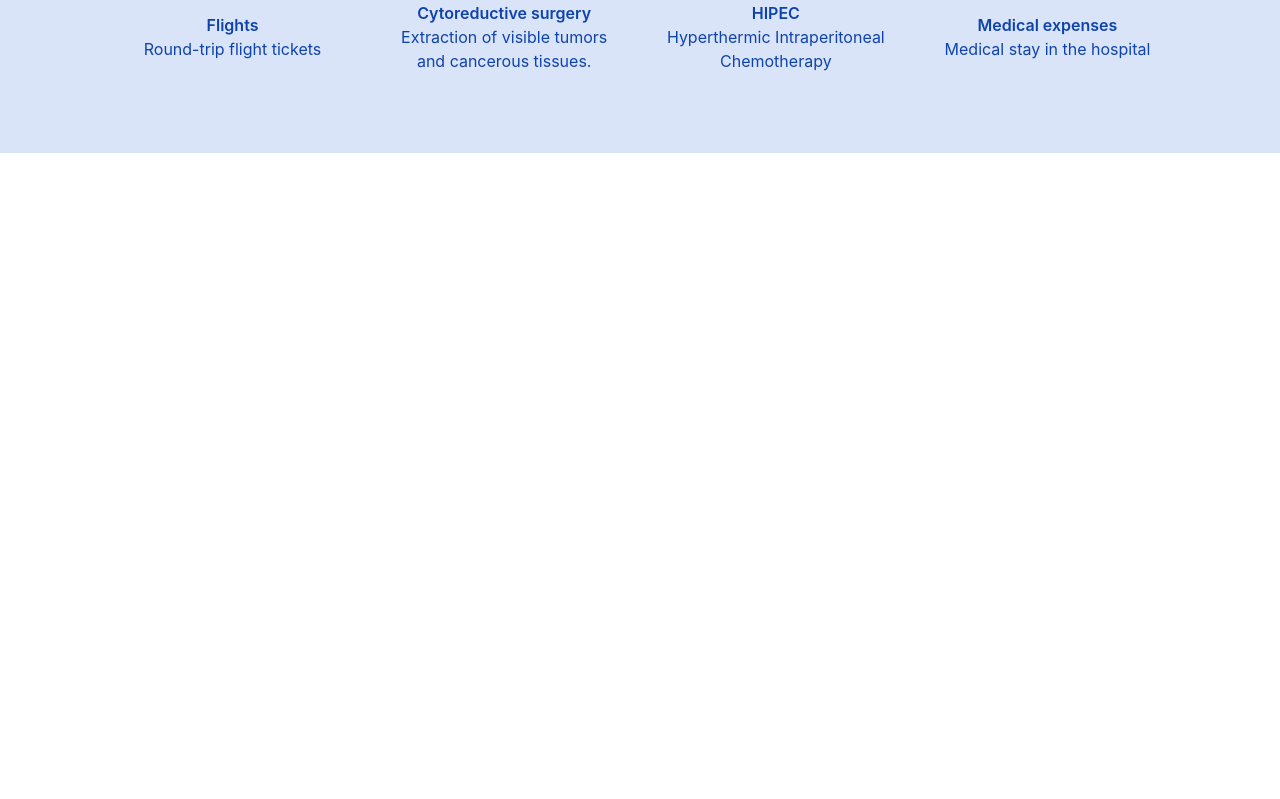
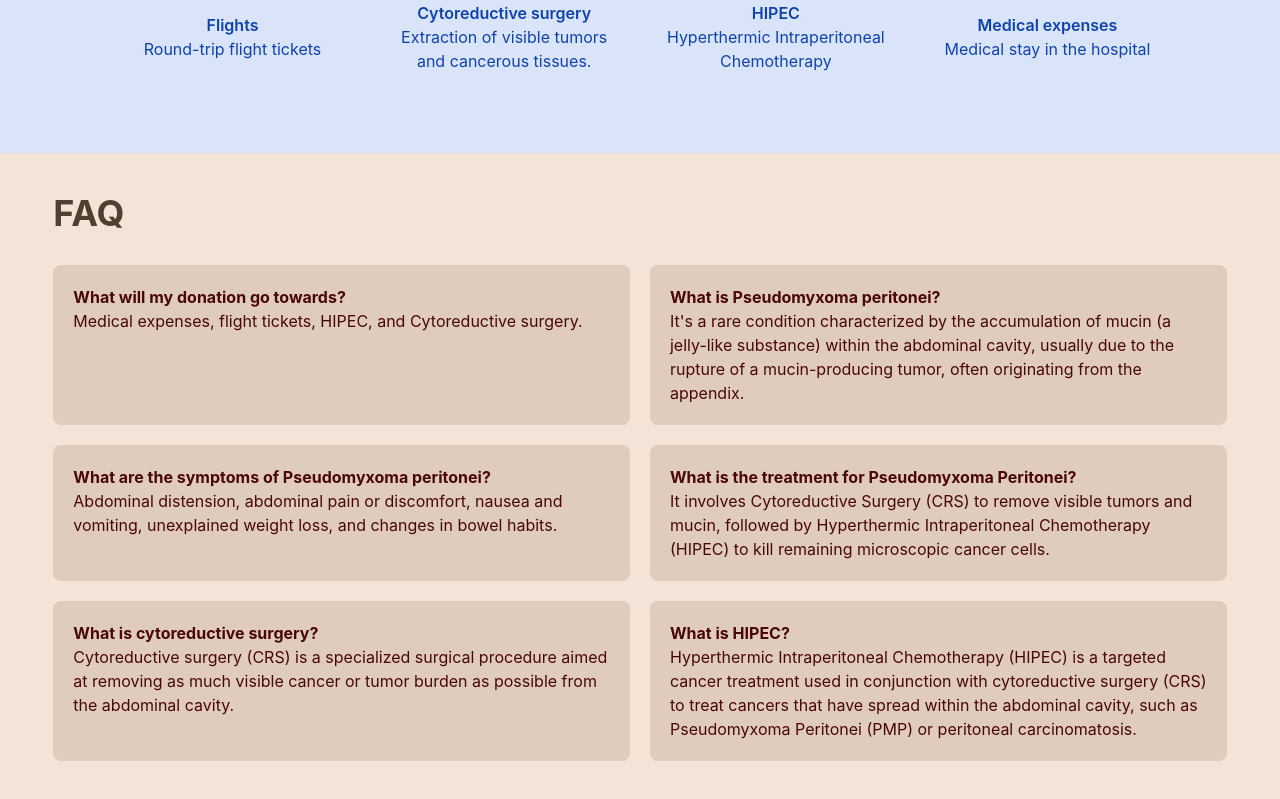
Before and after one commit to enriqueajin/save-telma, a React (Vite) app: page / in a window 1280 px wide. Shown: the part 1851-2650 px from the top of the page. Before the commit the page ends 2004 px from the top, so only its background shows below. Built offline with nearby package versions, Linux system fonts and the light colour scheme.

Commit message:
create questionList object containing FAQ. Create Question reusable item. Create QuestionList to map the questionList and create one Question per item. Add Faq component to App.

```diff
--- a/src/App.tsx
+++ b/src/App.tsx
@@ -1,5 +1,6 @@
 import { Donate } from "./components/donate/Donate";
 import { Expenses } from "./components/expenses/Expenses";
+import { Faq } from "./components/faq/Faq";
 import { Header } from "./components/header/Header";
 import { Hero } from "./components/hero/Hero";
 
@@ -11,6 +12,7 @@ export function App () {
         <Hero />
         <Donate />
         <Expenses />
+        <Faq />
       </main>
     </>
   )
--- /dev/null
+++ b/src/components/faq/Faq.tsx
@@ -0,0 +1,14 @@
+import { QuestionList } from "./questions/QuestionList";
+
+export function Faq () {
+  return (
+    <section className='flex bg-beige items-center justify-center'>
+      <div className='flex flex-col w-11/12 gap-y-8'>
+        <h2 className='text-4xl text-darkBrown font-bold mt-10'>
+          FAQ
+        </h2>
+        <QuestionList />
+      </div>
+    </section>
+  )
+}
--- /dev/null
+++ b/src/components/faq/questions/Question.tsx
@@ -0,0 +1,14 @@
+export function Question ({
+  question,
+  answer
+}: {
+  question: string,
+  answer: string
+}) {
+  return (
+    <div className='flex flex-col bg-darkBeige p-5 rounded-lg'>
+      <p className='text-chocolateBrown font-bold'>{question}</p>
+      <p className='text-chocolateBrown'>{answer}</p>
+    </div>
+  )
+}
--- /dev/null
+++ b/src/components/faq/questions/QuestionList.tsx
@@ -0,0 +1,16 @@
+import { questionList } from "../../../utils/questionList";
+import { Question } from "./Question";
+
+export function QuestionList () {
+  return (
+    <div className='grid grid-cols-1 lg:grid-cols-2 gap-5 mb-12'>
+      {
+        questionList.map(({question, answer}) => {
+          return (
+            <Question question={question} answer={answer} />
+          )
+        })
+      }
+    </div>
+  )
+}
--- /dev/null
+++ b/src/utils/questionList.tsx
@@ -0,0 +1,31 @@
+export interface Question {
+  question: string,
+  answer: string
+}
+
+export const questionList: Question[] = [
+  {
+    question: 'What will my donation go towards?',
+    answer: 'Medical expenses, flight tickets, HIPEC, and Cytoreductive surgery.'
+  },
+  {
+    question: 'What is Pseudomyxoma peritonei?',
+    answer: "It's a rare condition characterized by the accumulation of mucin (a jelly-like substance) within the abdominal cavity, usually due to the rupture of a mucin-producing tumor, often originating from the appendix."
+  },
+  {
+    question: 'What are the symptoms of Pseudomyxoma peritonei?',
+    answer: 'Abdominal distension, abdominal pain or discomfort, nausea and vomiting, unexplained weight loss, and changes in bowel habits.'
+  },
+  {
+    question: 'What is the treatment for Pseudomyxoma Peritonei?',
+    answer: 'It involves Cytoreductive Surgery (CRS) to remove visible tumors and mucin, followed by Hyperthermic Intraperitoneal Chemotherapy (HIPEC) to kill remaining microscopic cancer cells.'
+  },
+  {
+    question: 'What is cytoreductive surgery?',
+    answer: 'Cytoreductive surgery (CRS) is a specialized surgical procedure aimed at removing as much visible cancer or tumor burden as possible from the abdominal cavity.'
+  },
+  {
+    question: 'What is HIPEC?',
+    answer: 'Hyperthermic Intraperitoneal Chemotherapy (HIPEC) is a targeted cancer treatment used in conjunction with cytoreductive surgery (CRS) to treat cancers that have spread within the abdominal cavity, such as Pseudomyxoma Peritonei (PMP) or peritoneal carcinomatosis.'
+  },
+];
```
